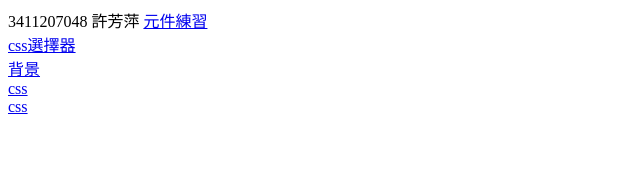
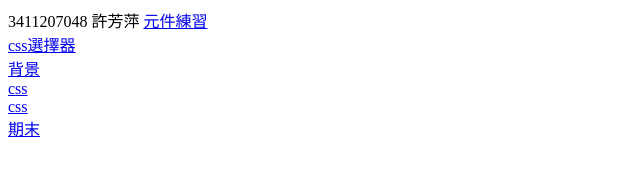
Before and after one commit to 34112070478/3411207048, a plain HTML site: page index.html in a window 1280 px wide. Shown: the full height of the page, 0-640 px from the left. Drawn offline with Linux system fonts and the light colour scheme.

Commit message:
Add files via upload

```diff
--- a/index.html
+++ b/index.html
@@ -18,5 +18,7 @@
     <a href="css_all.html">css</a>
     <br>
     <a href="css_all.html">css</a>
+    <br>
+    <a href="one.html">期末</a>
 </body>
 </html>
```
